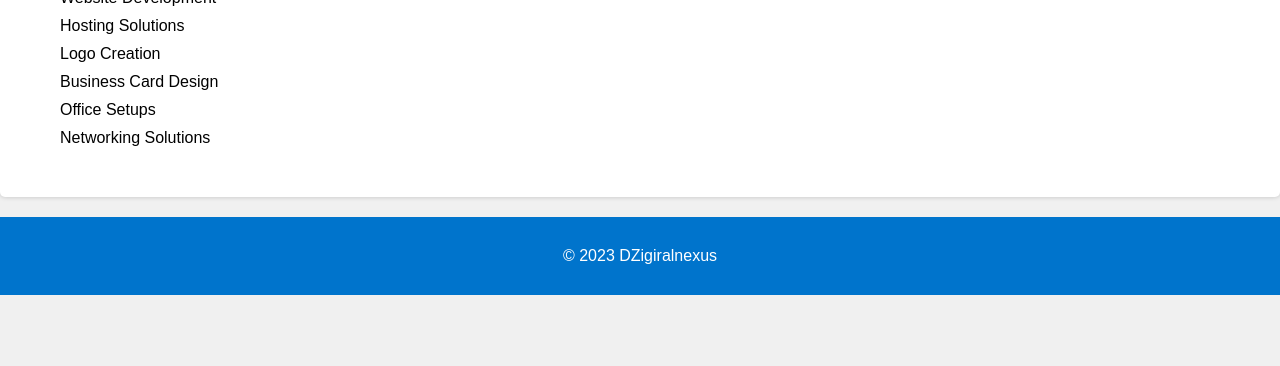
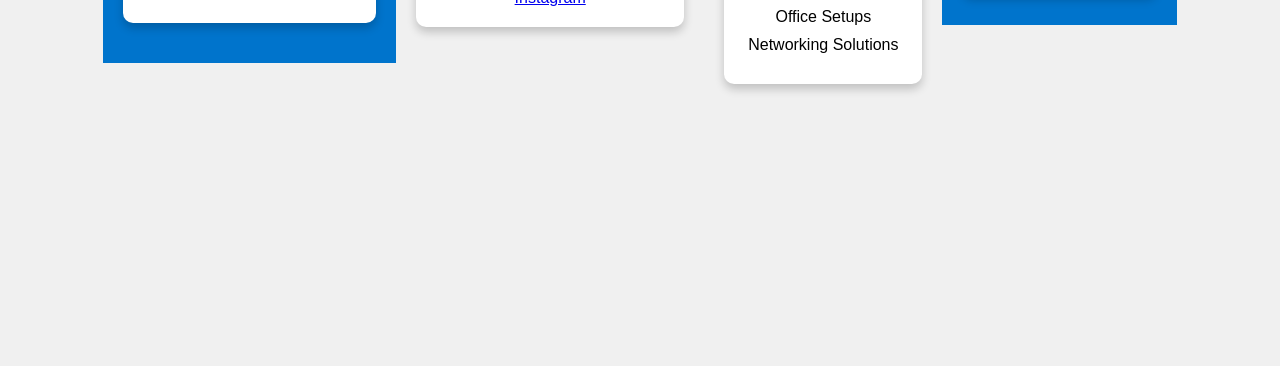
Before and after one commit to recroviral/z, a plain HTML site: page index.html in a window 1280 px wide. Shown: the part 434-800 px from the top of the page. Drawn offline with Linux system fonts and the light colour scheme.

Commit message:
Update styles.css

```diff
--- a/styles.css
+++ b/styles.css
@@ -9,12 +9,20 @@
 body {
     font-family: Arial, sans-serif;
     background-color: #f0f0f0;
+    display: flex;
+    justify-content: center;
+    align-items: center;
+    height: 100vh;
 }
 
 .container {
-    max-width: 1200px;
-    margin: 0 auto;
+    max-width: 400px;
+    background-color: white;
+    margin: 20px;
     padding: 20px;
+    border-radius: 10px; /* Rounded corners */
+    box-shadow: 0 5px 10px rgba(0, 0, 0, 0.2); /* Elevate the container */
+    text-align: center;
 }
 
 header {
@@ -29,11 +37,7 @@ header img {
 }
 
 #contact, #services {
-    background-color: white;
     margin: 20px 0;
-    padding: 20px;
-    border-radius: 5px;
-    box-shadow: 0 0 5px rgba(0, 0, 0, 0.2);
 }
 
 #services ul {
```
